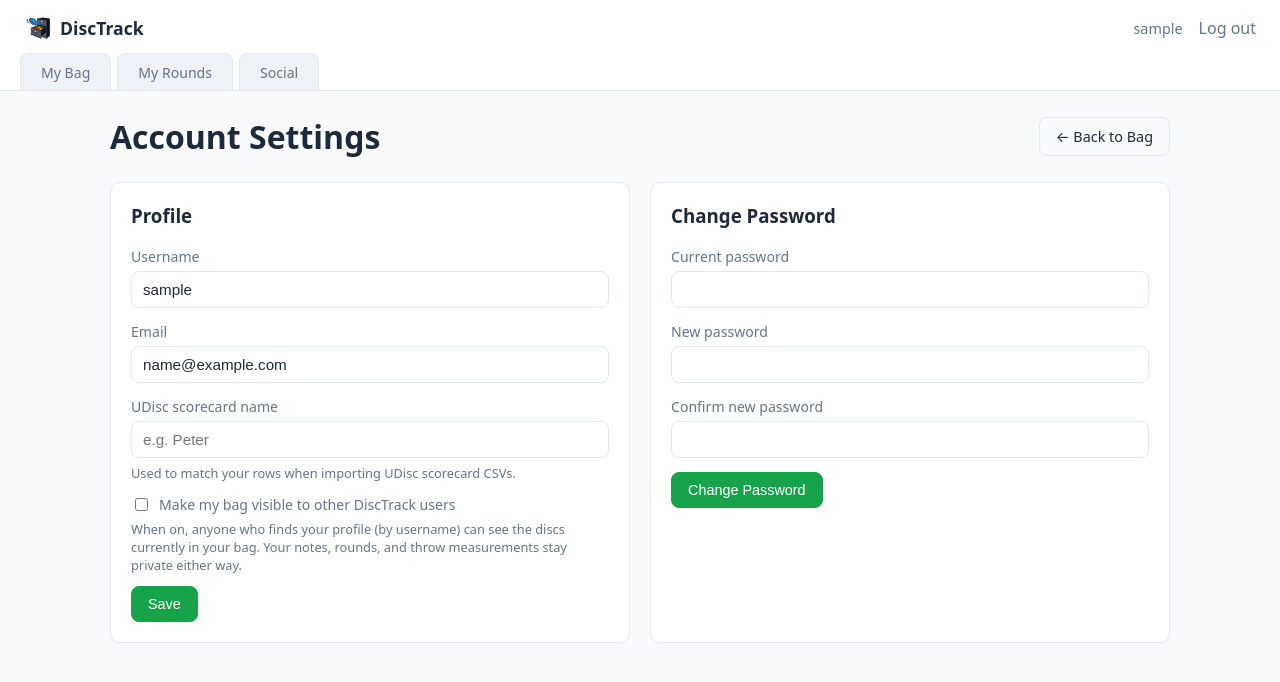
After one commit to TomatoHeadDB/discgolf-tracker, a Flask app: page /account in a window 1280 px wide. The commit adds this page. Shown: the top 682 px of the page. Run offline with Flask 3, Linux system fonts and the light colour scheme; the visitor is signed in with stand-in values (Sample User, id 1).

Commit message:
Add social features, account settings, sortable course history, DiscTrack rebrand

```diff
--- a/app.py
+++ b/app.py
@@ -29,7 +29,7 @@ from dotenv import load_dotenv
 from werkzeug.utils import secure_filename
 from werkzeug.middleware.proxy_fix import ProxyFix
 
-from models import db, User, Disc, Round, RoundPlayerScore, ThrowMeasurement
+from models import db, User, Disc, Round, RoundPlayerScore, ThrowMeasurement, Connection
 
 load_dotenv()
 
@@ -141,6 +141,40 @@ def create_app():
     def logout():
         logout_user()
         return redirect(url_for("login"))
+
+    @app.route("/account", methods=["GET", "POST"])
+    @login_required
+    def account():
+        if request.method == "POST":
+            action = request.form.get("action")
+
+            if action == "update_profile":
+                current_user.udisc_display_name = (
+                    request.form.get("udisc_display_name", "").strip() or None
+                )
+                current_user.bag_public = request.form.get("bag_public") == "on"
+                db.session.commit()
+                flash("Settings updated.", "success")
+
+            elif action == "change_password":
+                current_pw = request.form.get("current_password", "")
+                new_pw = request.form.get("new_password", "")
+                confirm_pw = request.form.get("confirm_password", "")
+
+                if not current_user.check_password(current_pw):
+                    flash("Current password is incorrect.", "error")
+                elif len(new_pw) < 6:
+                    flash("New password must be at least 6 characters.", "error")
+                elif new_pw != confirm_pw:
+                    flash("New passwords do not match.", "error")
+                else:
+                    current_user.set_password(new_pw)
+                    db.session.commit()
+                    flash("Password changed.", "success")
+
+            return redirect(url_for("account"))
+
+        return render_template("account.html")
 
     # ---------- Pages ----------
 
@@ -324,6 +358,32 @@ def create_app():
             "round_detail.html", round=r, players=players, hole_scores=hole_scores
         )
 
+    @app.route("/rounds/course/<path:course_name>")
+    @login_required
+    def course_detail(course_name):
+        course_rounds = (
+            Round.query.filter_by(user_id=current_user.id, course_name=course_name)
+            .order_by(Round.played_at.desc())
+            .all()
+        )
+        if not course_rounds:
+            abort(404)
+        scores = [r.total_score for r in course_rounds]
+        rel_scores = [r.relative_score for r in course_rounds if r.relative_score is not None]
+        summary = {
+            "round_count": len(course_rounds),
+            "avg_score": round(sum(scores) / len(scores), 1),
+            "best_score": min(scores),
+            "avg_relative": round(sum(rel_scores) / len(rel_scores), 1) if rel_scores else None,
+            "best_relative": min(rel_scores) if rel_scores else None,
+        }
+        return render_template(
+            "course_detail.html",
+            course_name=course_name,
+            rounds=course_rounds,
+            summary=summary,
+        )
+
     @app.route("/rounds/import", methods=["GET", "POST"])
     @login_required
     def import_rounds():
@@ -385,6 +445,158 @@ def create_app():
         db.session.commit()
         flash("Round deleted.", "success")
         return redirect(url_for("rounds"))
+
+    # ---------- Social ----------
+
+    def _connection_between(user_a_id, user_b_id):
+        return Connection.query.filter(
+            db.or_(
+                db.and_(Connection.requester_id == user_a_id, Connection.recipient_id == user_b_id),
+                db.and_(Connection.requester_id == user_b_id, Connection.recipient_id == user_a_id),
+            )
+        ).first()
+
+    def _accepted_connections(user_id):
+        conns = Connection.query.filter(
+            Connection.status == "accepted",
+            db.or_(Connection.requester_id == user_id, Connection.recipient_id == user_id),
+        ).all()
+        friends = []
+        for c in conns:
+            friend = c.recipient if c.requester_id == user_id else c.requester
+            friends.append(friend)
+        return friends
+
+    @app.route("/social", methods=["GET"])
+    @login_required
+    def social():
+        q = request.args.get("q", "").strip()
+        search_results = []
+        if q:
+            search_results = (
+                User.query.filter(User.username.ilike(f"%{q}%"), User.id != current_user.id)
+                .limit(20)
+                .all()
+            )
+
+        pending_incoming = Connection.query.filter_by(
+            recipient_id=current_user.id, status="pending"
+        ).all()
+        pending_outgoing = Connection.query.filter_by(
+            requester_id=current_user.id, status="pending"
+        ).all()
+        friends = _accepted_connections(current_user.id)
+
+        # Combined leaderboards: for every course the current user has
+        # logged a round at, rank them against any connected friends who
+        # have also logged rounds there.
+        my_courses = {r.course_name for r in Round.query.filter_by(user_id=current_user.id).all()}
+        friend_ids = [f.id for f in friends]
+        leaderboards = []
+        for course in sorted(my_courses):
+            participants = [current_user] + friends
+            rows = []
+            for person in participants:
+                rel_scores = [
+                    r.relative_score
+                    for r in Round.query.filter_by(user_id=person.id, course_name=course).all()
+                    if r.relative_score is not None
+                ]
+                if not rel_scores:
+                    continue
+                rows.append(
+                    {
+                        "username": person.username,
+                        "is_me": person.id == current_user.id,
+                        "avg_relative": round(sum(rel_scores) / len(rel_scores), 1),
+                        "round_count": len(rel_scores),
+                    }
+                )
+            if len(rows) < 2:
+                continue  # no point showing a "leaderboard" of just yourself
+            rows.sort(key=lambda x: x["avg_relative"])
+            for i, row in enumerate(rows, start=1):
+                row["rank"] = i
+            leaderboards.append({"course_name": course, "rows": rows})
+
+        return render_template(
+            "social.html",
+            search_query=q,
+            search_results=search_results,
+            pending_incoming=pending_incoming,
+            pending_outgoing=pending_outgoing,
+            friends=friends,
+            leaderboards=leaderboards,
+        )
+
+    @app.route("/social/connect/<username>", methods=["POST"])
+    @login_required
+    def send_connection_request(username):
+        target = User.query.filter_by(username=username).first()
+        if target is None or target.id == current_user.id:
+            abort(404)
+        if _connection_between(current_user.id, target.id) is not None:
+            flash("A connection already exists with that user.", "error")
+            return redirect(url_for("social"))
+        db.session.add(Connection(requester_id=current_user.id, recipient_id=target.id))
+        db.session.commit()
+        flash(f"Connection request sent to {target.username}.", "success")
+        return redirect(url_for("social"))
+
+    @app.route("/social/respond/<int:connection_id>", methods=["POST"])
+    @login_required
+    def respond_connection_request(connection_id):
+        conn = db.session.get(Connection, connection_id)
+        if conn is None or conn.recipient_id != current_user.id:
+            abort(404)
+        decision = request.form.get("decision")
+        if decision == "accept":
+            conn.status = "accepted"
+            db.session.commit()
+            flash("Connection accepted.", "success")
+        else:
+            db.session.delete(conn)
+            db.session.commit()
+            flash("Request declined.", "success")
+        return redirect(url_for("social"))
+
+    @app.route("/social/disconnect/<int:connection_id>", methods=["POST"])
+    @login_required
+    def remove_connection(connection_id):
+        conn = db.session.get(Connection, connection_id)
+        if conn is None or current_user.id not in (conn.requester_id, conn.recipient_id):
+            abort(404)
+        db.session.delete(conn)
+        db.session.commit()
+        flash("Connection removed.", "success")
+        return redirect(url_for("social"))
+
+    @app.route("/u/<username>")
+    @login_required
+    def public_profile(username):
+        user = User.query.filter_by(username=username).first()
+        if user is None:
+            abort(404)
+        conn = _connection_between(current_user.id, user.id)
+        is_connected = conn is not None and conn.status == "accepted"
+        pending_from_me = (
+            conn is not None and conn.status == "pending" and conn.requester_id == current_user.id
+        )
+        pending_from_them = (
+            conn is not None and conn.status == "pending" and conn.recipient_id == current_user.id
+        )
+        bag = []
+        if user.id == current_user.id or user.bag_public:
+            bag = Disc.query.filter_by(user_id=user.id, in_bag=True).all()
+        return render_template(
+            "public_profile.html",
+            profile_user=user,
+            bag=bag,
+            is_connected=is_connected,
+            pending_from_me=pending_from_me,
+            pending_from_them=pending_from_them,
+            pending_connection=conn,
+        )
 
     # ---------- JSON API (used by the flight-path canvas + multi-disc compare) ----------
 
--- a/static/css/style.css
+++ b/static/css/style.css
@@ -33,12 +33,15 @@ body {
   font-size: 1.1rem;
   color: var(--text);
   text-decoration: none;
+  display: flex;
+  align-items: center;
+  gap: 8px;
 }
+.brand-logo { width: 28px; height: 28px; object-fit: contain; }
 
 .nav-account { display: flex; align-items: center; gap: 16px; }
 .nav-account a { color: var(--text-muted); text-decoration: none; }
 .nav-account a:hover { color: var(--text); }
-.nav-user { color: var(--text-muted); font-size: 0.9rem; }
 
 .tab-strip {
   display: flex;
@@ -98,7 +101,8 @@ body {
   border-radius: var(--radius);
   padding: 32px;
 }
-.auth-card h1 { font-size: 1.4rem; margin-top: 0; }
+.auth-logo { width: 64px; height: 64px; display: block; margin: 0 auto 12px; object-fit: contain; }
+.auth-card h1 { font-size: 1.4rem; margin-top: 0; text-align: center; }
 .subtitle { color: var(--text-muted); margin-top: -8px; }
 .auth-switch { text-align: center; color: var(--text-muted); font-size: 0.9rem; }
 
@@ -664,3 +668,75 @@ form input[type="color"] {
 @media (max-width: 800px) {
   .measure-layout { grid-template-columns: 1fr; }
 }
+
+/* Sortable tables */
+th.sortable-col { cursor: pointer; user-select: none; position: relative; }
+th.sortable-col:hover { color: var(--text); }
+th.sortable-col::after { content: '↕'; opacity: 0.35; margin-left: 4px; font-size: 0.75em; }
+th.sortable-col.sort-asc::after { content: '↑'; opacity: 1; }
+th.sortable-col.sort-desc::after { content: '↓'; opacity: 1; }
+.inline-form { display: inline-block; margin: 0 4px 0 0; }
+
+/* Account settings */
+.account-layout {
+  display: grid;
+  grid-template-columns: 1fr 1fr;
+  gap: 20px;
+}
+.account-card {
+  background: var(--surface);
+  border: 1px solid var(--border);
+  border-radius: var(--radius);
+  padding: 20px;
+}
+.account-card h3 { margin-top: 0; }
+@media (max-width: 800px) {
+  .account-layout { grid-template-columns: 1fr; }
+}
+
+/* Social */
+.social-search { margin-bottom: 24px; }
+.social-search form { display: flex; gap: 8px; max-width: 420px; }
+.social-search input[type="text"] {
+  flex: 1;
+  padding: 9px 12px;
+  border: 1px solid var(--border);
+  border-radius: 8px;
+}
+.user-result-list, .connection-list {
+  list-style: none;
+  padding: 0;
+  margin: 12px 0 0;
+}
+.user-result-list li, .connection-list li {
+  display: flex;
+  align-items: center;
+  gap: 10px;
+  padding: 8px 0;
+  border-bottom: 1px solid var(--border);
+}
+.social-section { margin-bottom: 28px; }
+.social-section h2 {
+  font-size: 1rem;
+  text-transform: uppercase;
+  letter-spacing: 0.04em;
+  color: var(--text-muted);
+  border-bottom: 1px solid var(--border);
+  padding-bottom: 6px;
+}
+.mini-leaderboard { margin-bottom: 20px; }
+.mini-leaderboard h4 { margin-bottom: 6px; }
+
+.connection-action-bar { margin-bottom: 20px; }
+.badge-connected {
+  background: #dcfce7;
+  color: #166534;
+  padding: 5px 12px;
+  border-radius: 999px;
+  font-size: 0.85rem;
+  font-weight: 600;
+  margin-right: 10px;
+}
+
+.nav-user-link { color: var(--text-muted); text-decoration: none; font-size: 0.9rem; }
+.nav-user-link:hover { color: var(--text); text-decoration: underline; }
--- /dev/null
+++ b/templates/account.html
@@ -0,0 +1,52 @@
+{% extends "base.html" %}
+{% block title %}Account Settings — DiscTrack{% endblock %}
+{% block content %}
+<div class="page-header">
+  <h1>Account Settings</h1>
+  <a href="{{ url_for('dashboard') }}" class="btn btn-ghost">← Back to Bag</a>
+</div>
+
+<div class="account-layout">
+  <div class="account-card">
+    <h3>Profile</h3>
+    <form method="POST">
+      <input type="hidden" name="action" value="update_profile">
+      <label>Username
+        <input type="text" value="{{ current_user.username }}" disabled>
+      </label>
+      <label>Email
+        <input type="text" value="{{ current_user.email }}" disabled>
+      </label>
+      <label>UDisc scorecard name
+        <input type="text" name="udisc_display_name" value="{{ current_user.udisc_display_name or '' }}" placeholder="e.g. Peter">
+      </label>
+      <p class="hint">Used to match your rows when importing UDisc scorecard CSVs.</p>
+
+      <label class="checkbox-label">
+        <input type="checkbox" name="bag_public" {% if current_user.bag_public %}checked{% endif %}>
+        Make my bag visible to other DiscTrack users
+      </label>
+      <p class="hint">When on, anyone who finds your profile (by username) can see the discs currently in your bag. Your notes, rounds, and throw measurements stay private either way.</p>
+
+      <button type="submit" class="btn btn-primary">Save</button>
+    </form>
+  </div>
+
+  <div class="account-card">
+    <h3>Change Password</h3>
+    <form method="POST">
+      <input type="hidden" name="action" value="change_password">
+      <label>Current password
+        <input type="password" name="current_password" required>
+      </label>
+      <label>New password
+        <input type="password" name="new_password" required minlength="6">
+      </label>
+      <label>Confirm new password
+        <input type="password" name="confirm_password" required minlength="6">
+      </label>
+      <button type="submit" class="btn btn-primary">Change Password</button>
+    </form>
+  </div>
+</div>
+{% endblock %}
--- a/templates/base.html
+++ b/templates/base.html
@@ -3,22 +3,26 @@
 <head>
   <meta charset="UTF-8">
   <meta name="viewport" content="width=device-width, initial-scale=1.0">
-  <title>{% block title %}Disc Golf Tracker{% endblock %}</title>
+  <title>{% block title %}DiscTrack{% endblock %}</title>
   <link rel="stylesheet" href="{{ url_for('static', filename='css/style.css') }}">
 </head>
 <body>
   {% if current_user.is_authenticated %}
   <nav class="navbar">
     <div class="navbar-top">
-      <a class="brand" href="{{ url_for('dashboard') }}">🥏 Disc Golf Tracker</a>
+      <a class="brand" href="{{ url_for('dashboard') }}">
+        <img src="{{ url_for('static', filename='img/logo.png') }}" alt="DiscTrack" class="brand-logo">
+        DiscTrack
+      </a>
       <div class="nav-account">
-        <span class="nav-user">{{ current_user.username }}</span>
+        <a href="{{ url_for('account') }}" class="nav-user-link">{{ current_user.username }}</a>
         <a href="{{ url_for('logout') }}">Log out</a>
       </div>
     </div>
     <div class="tab-strip">
       <a class="page-tab {{ 'nav-active' if request.endpoint == 'dashboard' else '' }}" href="{{ url_for('dashboard') }}">My Bag</a>
-      <a class="page-tab {{ 'nav-active' if request.endpoint in ['rounds', 'import_rounds'] else '' }}" href="{{ url_for('rounds') }}">Rounds</a>
+      <a class="page-tab {{ 'nav-active' if request.endpoint in ['rounds', 'import_rounds', 'round_detail', 'course_detail'] else '' }}" href="{{ url_for('rounds') }}">My Rounds</a>
+      <a class="page-tab {{ 'nav-active' if request.endpoint in ['social', 'public_profile'] else '' }}" href="{{ url_for('social') }}">Social</a>
     </div>
   </nav>
   {% endif %}
--- a/templates/login.html
+++ b/templates/login.html
@@ -1,8 +1,9 @@
 {% extends "base.html" %}
-{% block title %}Log in — Disc Golf Tracker{% endblock %}
+{% block title %}Log in — DiscTrack{% endblock %}
 {% block content %}
 <div class="auth-card">
-  <h1>🥏 Disc Golf Tracker</h1>
+  <img src="{{ url_for('static', filename='img/logo.png') }}" alt="DiscTrack" class="auth-logo">
+  <h1>DiscTrack</h1>
   <p class="subtitle">Log in to your bag</p>
   <form method="POST">
     <label>Username or email
--- a/templates/register.html
+++ b/templates/register.html
@@ -1,8 +1,9 @@
 {% extends "base.html" %}
-{% block title %}Register — Disc Golf Tracker{% endblock %}
+{% block title %}Register — DiscTrack{% endblock %}
 {% block content %}
 <div class="auth-card">
-  <h1>🥏 Create an account</h1>
+  <img src="{{ url_for('static', filename='img/logo.png') }}" alt="DiscTrack" class="auth-logo">
+  <h1>Create an account</h1>
   <form method="POST">
     <label>Username
       <input type="text" name="username" required autofocus>
```
Also changed, not shown: models.py (+19 -0 lines), static/js/sortable.js (added, +48 -0 lines), templates/course_detail.html (added, +59 -0 lines), templates/public_profile.html (added, +56 -0 lines), templates/rounds.html (+55 -20 lines), templates/social.html (added, +99 -0 lines), static/img/logo.png (added).
